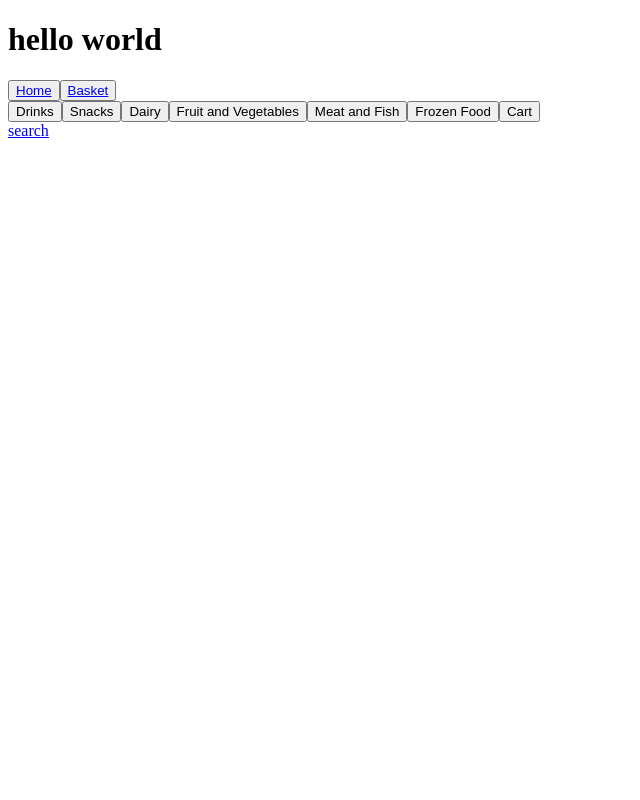
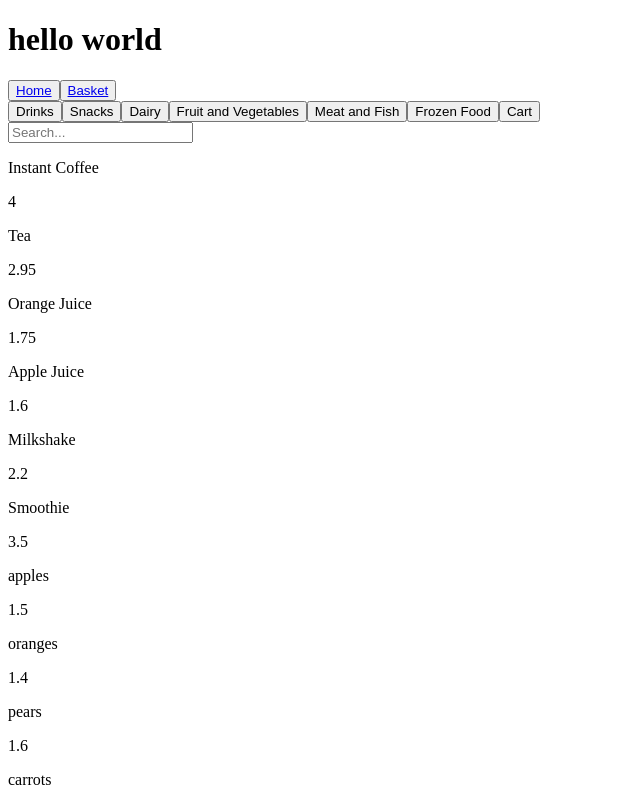
Before and after one commit to MushtaqMo/groceryproject, a React (Create React App) app in the folder frontend/: page / in a window 1280 px wide. Shown: the top 800 px of the page, without its empty margins (0-640 px from the left). Built offline with nearby package versions, Linux system fonts and the light colour scheme.

Commit message:
search
search

```diff
--- a/frontend/src/pages/Home.js
+++ b/frontend/src/pages/Home.js
@@ -37,7 +37,8 @@ const Home = () => {
             <Link to = '/meatAndFish'><button>Meat and Fish</button></Link>
             <Link to = '/frozenFood'><button>Frozen Food</button></Link>
             <Link to = '/cart'><button>Cart</button></Link>
-            <Link to = '/search'><form>search</form></Link>
+            <Search/>
+
 
 
         </div>
--- a/frontend/src/pages/search.js
+++ b/frontend/src/pages/search.js
@@ -1,13 +1,26 @@
 import {useState} from "react"
 import stock from '../availableStock'
 
-const search = () => {
+const Search = () => {
+    const [searchTerm, setSearchTerm] = useState("")
     return (
         <div className="search">
-            <input type="text" placeholder="Search..."/>
-            {stock.map((value, key) => {
+            <input
+            type="text"
+             placeholder="Search..."
+              onChange={e => {
+                setSearchTerm(e.target.value);
+                }}
+                />
+            {stock.filter((val)=>{
+                if (searchTerm =="") {
+                    return val
+                } else if (val.name.toLowerCase().includes(searchTerm.toLowerCase())){
+                    return val
+                }
+            }).map((value, key) => {
                 return(
-                    <div>
+                    <div className="user" key={key}>
                         <p>{value.name}</p>
                         <p>{value.price}</p>
                         </div>
@@ -15,60 +28,7 @@ const search = () => {
                 })}
 
             </div>
-         )
+                   )
 }
 
-export default search
-
-
-
-
-
-
-
-
-
-
-
-
-
-
-
-
-
-
-
-
-
-
-
-
-// const getFilteredItems = (search, items) => {
-//     if (!search) {
-//         return items
-//     }
-//     return items.filter(stock=> stock.name.includes(search) )
-// }
-
-// export default function search() {
-//     const [search, setSearch] = useState('')
-
-//     const {stock} = availableStock
-//     const {items} = stock
-
-//     const filteredItems = getFilteredItems(search,items)
-
-
-
-//     return(
-//         <div>
-//             <label>search</label>
-//             <input type="text" onChange={e => setSearch(e.target.value)}/>
-//             <ul>
-//                 {filteredItems.map(value => <h1 key={value.name}>(value.name) {value.price}(value.price) {value.category}(value.category)</h1>)}
-//                 </ul>
-
-//             </div>
-
-//     )
-// }
+export default Search
```
